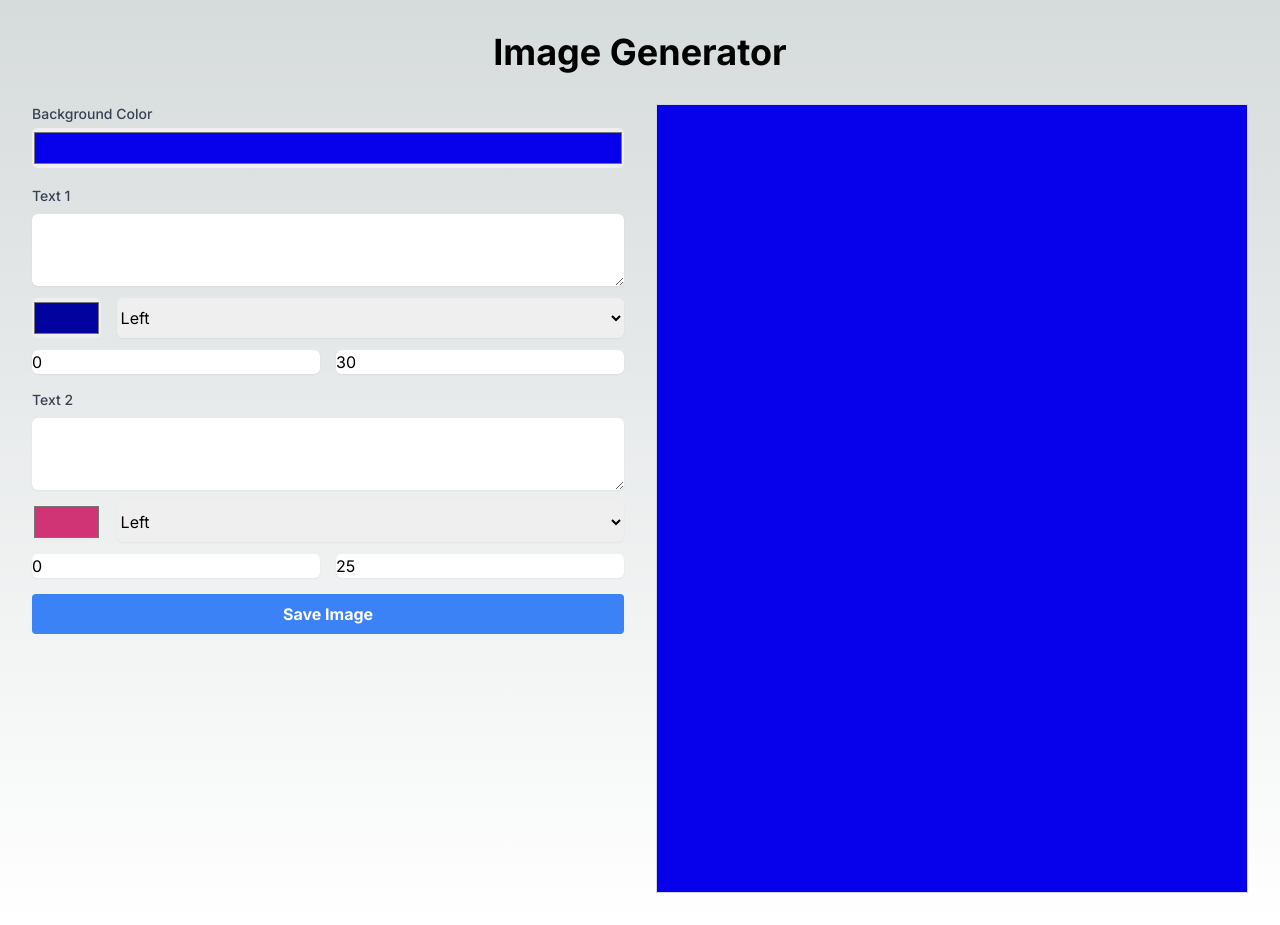
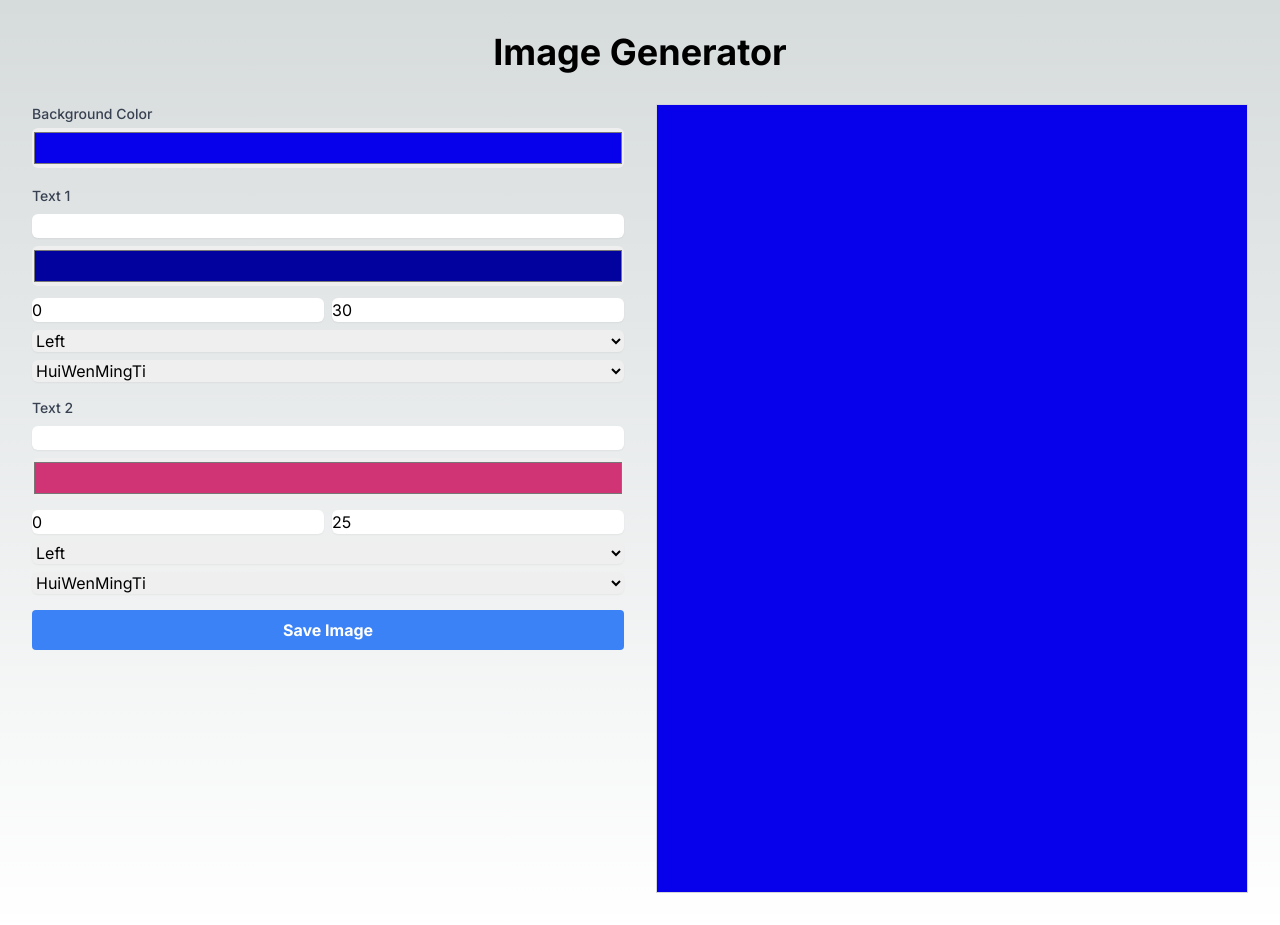
Before and after one commit to Clowne1/my_image_generator, a Next.js app: page / in a window 1280 px wide. Built offline with nearby package versions, Linux system fonts and the light colour scheme; a web font is replaced by a local one.

Commit message:
Update TextInput.tsx

```diff
--- a/src/components/TextInput.tsx
+++ b/src/components/TextInput.tsx
@@ -1,60 +1,80 @@
 import React from 'react';
 
-interface TextInputProps {
-  label: string;
-  text: {
+export type TextState = {
   value: string;
   color: string;
   x: number;
   y: number;
   align: string;
+  font: string;
 };
-  setText: React.Dispatch<React.SetStateAction<typeof Text>>;
-}
+
+type TextInputProps = {
+  label: string;
+  text: TextState;
+  setText: React.Dispatch<React.SetStateAction<TextState>>;
+};
 
 const TextInput: React.FC<TextInputProps> = ({ label, text, setText }) => {
+  const handleChange = (e: React.ChangeEvent<HTMLInputElement | HTMLSelectElement>) => {
+    const { name, value } = e.target;
+    setText(prev => ({ ...prev, [name]: value }));
+  };
+
   return (
     <div className="space-y-2">
       <label className="block text-sm font-medium text-gray-700">{label}</label>
-      <textarea
+      <input
+        type="text"
+        name="value"
         value={text.value}
-        onChange={(e) => setText({ ...text, value: e.target.value })}
+        onChange={handleChange}
         className="mt-1 block w-full rounded-md border-gray-300 shadow-sm focus:border-indigo-300 focus:ring focus:ring-indigo-200 focus:ring-opacity-50"
-        rows={3}
       />
-      <div className="flex space-x-4">
       <input
         type="color"
+        name="color"
         value={text.color}
-          onChange={(e) => setText({ ...text, color: e.target.value })}
-          className="mt-1 block h-10 w-20 rounded-md cursor-pointer"
+        onChange={handleChange}
+        className="mt-1 block w-full h-10 rounded-md cursor-pointer"
       />
+      <div className="flex space-x-2">
+        <input
+          type="number"
+          name="x"
+          value={text.x}
+          onChange={handleChange}
+          className="mt-1 block w-full rounded-md border-gray-300 shadow-sm focus:border-indigo-300 focus:ring focus:ring-indigo-200 focus:ring-opacity-50"
+        />
+        <input
+          type="number"
+          name="y"
+          value={text.y}
+          onChange={handleChange}
+          className="mt-1 block w-full rounded-md border-gray-300 shadow-sm focus:border-indigo-300 focus:ring focus:ring-indigo-200 focus:ring-opacity-50"
+        />
+      </div>
       <select
+        name="align"
         value={text.align}
-          onChange={(e) => setText({ ...text, align: e.target.value })}
+        onChange={handleChange}
         className="mt-1 block w-full rounded-md border-gray-300 shadow-sm focus:border-indigo-300 focus:ring focus:ring-indigo-200 focus:ring-opacity-50"
       >
         <option value="left">Left</option>
         <option value="center">Center</option>
         <option value="right">Right</option>
       </select>
-      </div>
-      <div className="flex space-x-4">
-        <input
-          type="number"
-          value={text.x}
-          onChange={(e) => setText({ ...text, x: parseInt(e.target.value) })}
+      <select
+        name="font"
+        value={text.font}
+        onChange={handleChange}
         className="mt-1 block w-full rounded-md border-gray-300 shadow-sm focus:border-indigo-300 focus:ring focus:ring-indigo-200 focus:ring-opacity-50"
-          placeholder="X offset"
-        />
-        <input
-          type="number"
-          value={text.y}
-          onChange={(e) => setText({ ...text, y: parseInt(e.target.value) })}
-          className="mt-1 block w-full rounded-md border-gray-300 shadow-sm focus:border-indigo-300 focus:ring focus:ring-indigo-200 focus:ring-opacity-50"
-          placeholder="Y offset"
-        />
-      </div>
+      >
+        <option value="HuiWenMingTi">HuiWenMingTi</option>
+        <option value="Arial">Arial</option>
+        <option value="Verdana">Verdana</option>
+        <option value="Times New Roman">Times New Roman</option>
+      </select>
     </div>
   );
 };
```
Lines whose indentation alone changed are shown as unchanged.
